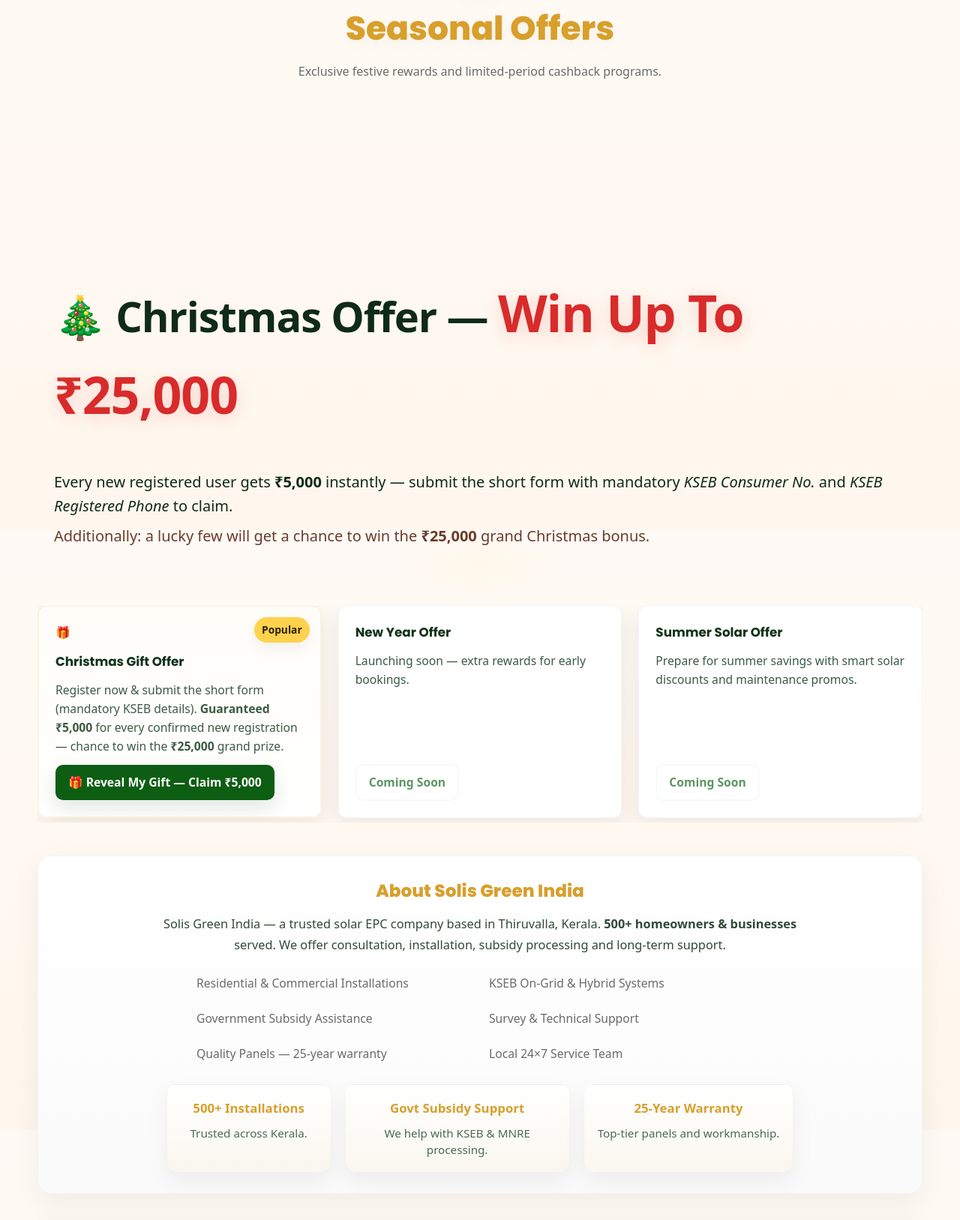
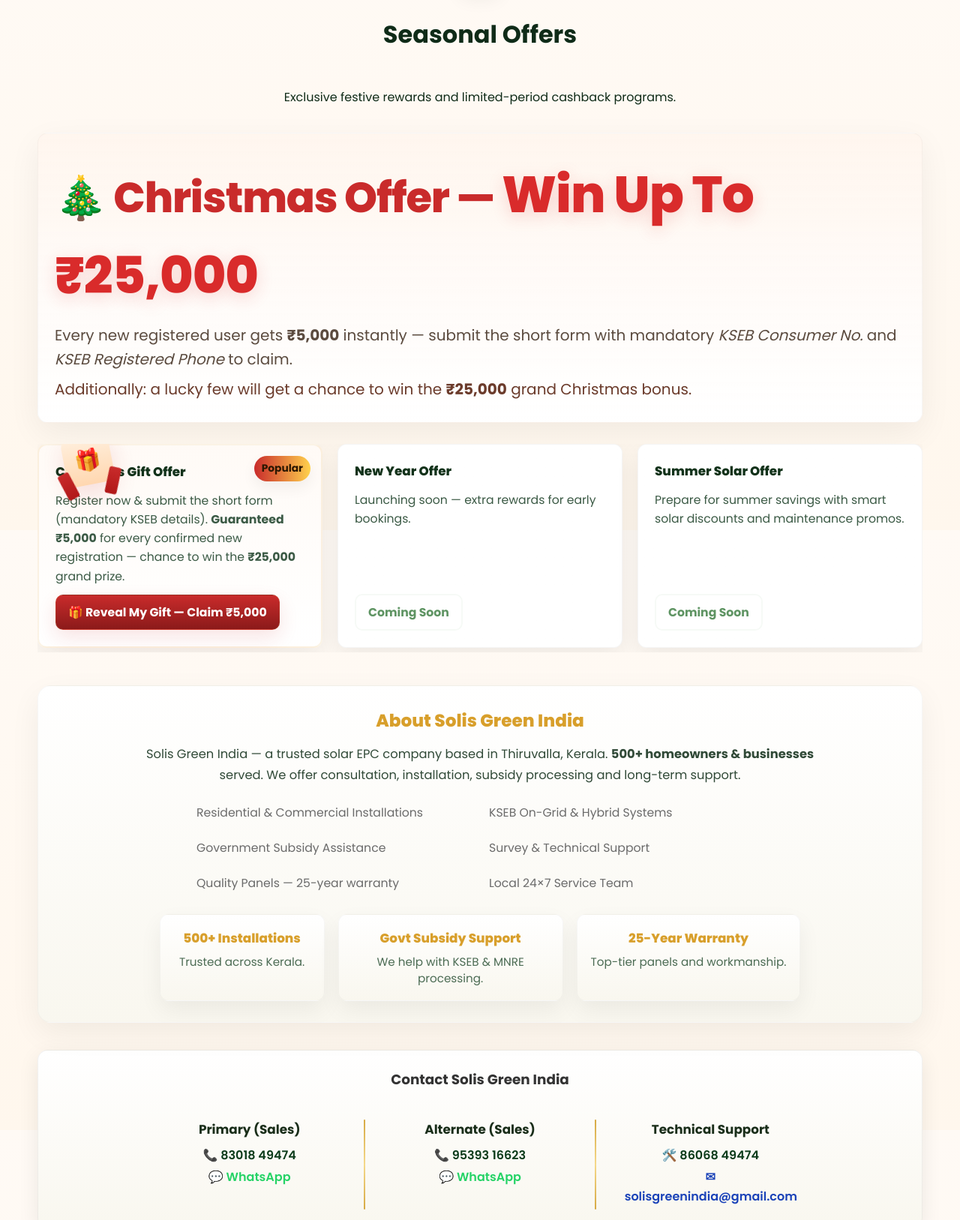
Before and after one commit to joshijacob/offers.solisgreenindia.in, a plain HTML site: page index.html in a window 1280 px wide. Shown: the part 93-1720 px from the top of the page at 75% size. Drawn offline with Linux system fonts and the light colour scheme.

Commit message:
Update offers.css

```diff
--- a/assets/css/offers.css
+++ b/assets/css/offers.css
@@ -1,32 +1,29 @@
 /* assets/css/offers.css
-   Gold & White Premium Offer Theme (full replacement)
-   - Soft gold gradient background
-   - White cards, elegant gold accents
-   - Improved typography (Poppins recommended)
-   - Wider cards, responsive carousel-friendly layout
-   - CTA styling, hover states, subtle confetti decoration
-   - Contact block with gold vertical dividers
+   Gold & White Premium + Christmas Animated Effects
+   - Snow animation (CSS)
+   - Sparkle canvas (JS-driven) styles
+   - Gift ribbon + animated gift box for highlight card
+   - Bigger hero typography (some overrides in index.html)
+   - Carousel-friendly layout and responsive rules
 */
 
-/* Include Poppins in <head> if not already:
-<link href="https://fonts.googleapis.com/css2?family=Poppins:wght@300;400;500;600;700;800&display=swap" rel="stylesheet">
-*/
-
+/* Root vars */
 :root{
   --max-width:1180px;
 
-  /* Background & accents */
-  --bg-top: #fffaf5;
-  --bg-bottom: #fff7ed;
+  --bg-top:#fffaf5;
+  --bg-bottom:#fff7ed;
   --hero-glow: rgba(255,213,77,0.07);
 
-  --accent-gold: #d89f2b;
-  --accent-gold-2: #ffd24d;
-  --accent-deep: #0d5e14; /* subtle green for CTA */
-  --muted: #6b6b6b;
-  --body-text: #0f2b18;
+  --accent-gold:#d89f2b;
+  --accent-red:#c92b2b;
+  --accent-gold-2:#ffd24d;
+  --accent-deep:#0d5e14;
 
-  --gap:22px;
+  --muted:#6b6b6b;
+  --body-text:#0f2b18;
+
+  --gap:20px;
   --radius-lg:16px;
   --radius-md:12px;
 
@@ -34,10 +31,10 @@
   --shadow-md: 0 10px 30px rgba(30,30,30,0.08);
 
   --ff-heading: "Poppins", system-ui, -apple-system, "Segoe UI", Roboto, Arial, "Noto Sans";
-  --ff-body: system-ui, -apple-system, "Segoe UI", Roboto, Arial, "Noto Sans";
+  --ff-body: var(--ff-heading);
 }
 
-/* Reset & base */
+/* Base reset */
 *{box-sizing:border-box}
 html,body{height:100%}
 body{
@@ -51,47 +48,90 @@
   background:
     radial-gradient(900px 380px at 50% 6%, var(--hero-glow), transparent 12%),
     linear-gradient(180deg, var(--bg-top) 0%, var(--bg-bottom) 100%);
+  overflow-x:hidden;
 }
 
-/* Container */
+/* container */
 .container{ max-width:var(--max-width); margin:0 auto; width:100%; }
 
-/* Header / hero */
-.offers-header{
-  text-align:center;
-  margin-bottom:22px;
-  display:flex;
-  flex-direction:column;
-  align-items:center;
-  gap:10px;
+/* header */
+.offers-header{ text-align:center; margin-bottom:18px; display:flex; flex-direction:column; align-items:center; gap:8px; }
+.brand{ display:inline-flex; gap:10px; align-items:center; text-decoration:none; }
+.brand-logo{ height:56px; width:auto; display:inline-block; border-radius:8px; padding:4px; background:#fff; box-shadow:0 8px 24px rgba(0,0,0,0.06); }
+
+/* hero banner */
+.hero-banner{
+  background: linear-gradient(180deg, rgba(255,245,238,0.9), #fff);
+  border-radius:14px;
+  padding:22px;
+  box-shadow:0 14px 44px rgba(0,0,0,0.06);
+  margin-bottom:28px;
+  position:relative;
+  overflow:visible;
+  border:1px solid rgba(0,0,0,0.03);
 }
-.brand{ display:inline-flex; gap:10px; align-items:center; text-decoration:none; }
-.brand-logo{ height:52px; width:auto; display:inline-block; border-radius:8px; padding:4px; background:#ffffff; box-shadow:0 8px 20px rgba(0,0,0,0.06); }
-.offers-title{
-  margin:6px 0 0;
-  font-family:var(--ff-heading);
-  font-weight:800;
-  font-size:clamp(26px,5vw,44px);
-  color:var(--accent-gold);
-  text-align:center;
-  text-shadow: 0 6px 18px rgba(0,0,0,0.04);
+.hero-title{ margin:0; font-family:var(--ff-heading); font-weight:800; color:var(--accent-red); }
+.hero-sub{ margin:8px 0 0; color:#5b4b3f; font-size:1rem; }
+
+/* sparkle canvas overlay (JS draws into it) */
+.sparkle-canvas{
+  position:fixed;
+  left:0;
+  top:0;
+  width:100vw;
+  height:100vh;
+  pointer-events:none;
+  z-index: 5;
+  mix-blend-mode: screen;
 }
-.offers-sub{ margin:0; color:var(--muted); max-width:920px; text-align:center; font-size:1rem; }
 
-/* =========== Offers carousel & cards =========== */
+/* snowy decoration layer (CSS snow) */
+.snow-layer{
+  position:fixed;
+  inset:0;
+  pointer-events:none;
+  z-index:3;
+  background-image:
+    radial-gradient(circle at 20% 10%, rgba(255,255,255,0.85) 0px, rgba(255,255,255,0.85) 2px, transparent 6px),
+    radial-gradient(circle at 80% 5%, rgba(255,255,255,0.85) 0px, rgba(255,255,255,0.85) 2px, transparent 6px);
+  opacity:0.08;
+}
+
+/* small animated snow via pseudo elements */
+@keyframes fall {
+  0%{ transform: translateY(-10vh) translateX(0) }
+  100%{ transform: translateY(110vh) translateX(40vw) }
+}
+.snow-layer::before, .snow-layer::after{
+  content:'';
+  position:absolute;
+  left:-10%;
+  top:-20%;
+  width:160%;
+  height:200%;
+  background-image: radial-gradient(white 2px, transparent 6px), radial-gradient(white 2px, transparent 6px);
+  background-size: 12px 12px, 18px 18px;
+  opacity:0.06;
+  animation: fall 30s linear infinite;
+  filter: blur(0.4px);
+}
+.snow-layer::after { left:-30%; top:-40%; opacity:0.04; animation-duration: 42s; animation-delay: -8s; }
+
+/* ========== Offers carousel & cards ========== */
 .offers-list{
   display:flex;
   gap:var(--gap);
-  margin:28px 0;
+  margin:12px 0 28px;
   align-items:stretch;
   overflow:hidden;
   scroll-snap-type:x mandatory;
   -webkit-overflow-scrolling:touch;
   padding-bottom:6px;
-  scrollbar-width:none;
+  z-index:2;
 }
 .offers-list::-webkit-scrollbar{ display:none; }
 
+/* card sizing */
 .offer-card{
   flex: 0 0 calc((100% - (var(--gap) * 2)) / 3);
   min-width: calc((100% - (var(--gap) * 2)) / 3);
@@ -110,179 +150,130 @@
   border:1px solid rgba(0,0,0,0.04);
   cursor:pointer;
 }
-.offer-card:hover{ transform:translateY(-10px); box-shadow:var(--shadow-lg); }
+.offer-card:hover{ transform:translateY(-8px); box-shadow:var(--shadow-lg); }
 
+/* highlight style (christmas) */
 .offer-card.highlight{
   border:2px solid rgba(216,159,43,0.12);
-  background: linear-gradient(180deg,#fffdf8,#ffffff);
+  background: linear-gradient(180deg,#fffaf6,#ffffff);
 }
 
-/* Badge */
+/* badge */
 .card-badge{
-  position:absolute;
-  right:14px;
-  top:14px;
-  background: var(--accent-gold-2);
-  color:#2b2000;
-  padding:6px 10px;
-  border-radius:999px;
-  font-weight:700;
-  font-size:0.86rem;
-  box-shadow:0 8px 20px rgba(0,0,0,0.06);
+  position:absolute; right:14px; top:14px;
+  background: linear-gradient(90deg, var(--accent-red), var(--accent-gold-2));
+  color:#2b1700; padding:6px 10px; border-radius:999px;
+  font-weight:700; font-size:0.86rem; box-shadow:0 8px 20px rgba(0,0,0,0.06);
 }
 
-/* Titles & desc */
-.offer-card h2{ margin:0; font-size:1.05rem; font-weight:700; font-family:var(--ff-heading); color:#12321a; }
+/* gift ribbon/gift box */
+.gift-ribbon{
+  position:absolute;
+  left:18px;
+  top:-20px;
+  width:96px;
+  height:96px;
+  pointer-events:none;
+  display:flex;
+  align-items:center;
+  justify-content:center;
+  transform: rotate(-8deg);
+  z-index:6;
+}
+.gift-box{
+  width:64px;
+  height:64px;
+  border-radius:10px;
+  background: linear-gradient(180deg,#ffefdd,#ffd7b0);
+  display:flex;
+  align-items:center;
+  justify-content:center;
+  font-size:28px;
+  box-shadow:0 12px 30px rgba(200,40,40,0.14);
+  animation: gift-bounce 3.2s ease-in-out infinite;
+}
+@keyframes gift-bounce {
+  0%{ transform: translateY(0) }
+  40%{ transform: translateY(-10px) rotate(-4deg) }
+  70%{ transform: translateY(-6px) rotate(-2deg) }
+  100%{ transform: translateY(0) }
+}
+/* ribbon tails (decorative) */
+.ribbon-left, .ribbon-right{
+  position:absolute;
+  bottom:6px;
+  width:16px;
+  height:36px;
+  background: linear-gradient(180deg,#c92b2b,#b01818);
+  border-radius:3px;
+  transform-origin: top center;
+}
+.ribbon-left{ left:4px; transform: rotate(-20deg); }
+.ribbon-right{ right:4px; transform: rotate(20deg); }
+
+/* title & desc */
+.offer-card h2{ margin:0; font-family:var(--ff-heading); font-weight:800; font-size:1.05rem; color:#12321a; }
 .card-desc{ margin:0; color:#3b5a45; font-size:0.98rem; line-height:1.6; }
 
-/* Actions & buttons */
+/* actions & buttons */
 .card-actions{ margin-top:auto; display:flex; gap:12px; align-items:center; }
-
 .btn{
   display:inline-flex; align-items:center; justify-content:center;
   padding:10px 16px; border-radius:10px; font-weight:700; text-decoration:none;
   cursor:pointer; font-size:0.98rem;
 }
 .btn-primary{
-  background: linear-gradient(180deg, var(--accent-deep), #0c5e11);
-  color:#fff; border:1px solid rgba(0,0,0,0.06);
-  box-shadow: 0 10px 26px rgba(12,60,18,0.12);
+  background: linear-gradient(180deg, var(--accent-red), #8b1a1a);
+  color:#fff; border:1px solid rgba(255,190,80,0.12);
+  box-shadow: 0 10px 26px rgba(200,30,30,0.12);
   transition: transform 160ms ease, box-shadow 160ms ease, border-color 160ms ease;
 }
-.btn-primary:hover{
-  transform:translateY(-3px);
-  box-shadow: 0 18px 40px rgba(12,60,18,0.16);
-  border-color: rgba(216,159,43,0.18);
-  outline: 2px solid rgba(216,159,43,0.05);
-}
+.btn-primary:hover{ transform:translateY(-3px); box-shadow:0 18px 40px rgba(200,30,30,0.2); border-color: rgba(255,190,80,0.28); }
 .btn-outline{ background:transparent; color:var(--accent-deep); border:2px solid rgba(31,122,31,0.06); }
 .btn-outline.disabled{ opacity:0.66; pointer-events:none; }
 
-/* =========== Company intro =========== */
-.company-intro{
-  margin-top:44px;
-  padding:28px;
-  background: linear-gradient(180deg, rgba(255,255,255,0.98), rgba(250,250,250,0.98));
-  border-radius:18px;
-  box-shadow:0 14px 40px rgba(0,0,0,0.06);
-  border:1px solid rgba(0,0,0,0.03);
-  color:#183a24;
-}
-.company-intro h2{
-  text-align:center; color:var(--accent-gold); font-family:var(--ff-heading); margin:0 0 12px;
-  font-weight:800; font-size:1.45rem;
-}
+/* company intro */
+.company-intro{ margin-top:44px; padding:28px; background: linear-gradient(180deg,#fff,#f9f7ef); border-radius:18px; box-shadow:0 14px 40px rgba(0,0,0,0.06); border:1px solid rgba(0,0,0,0.03); color:#183a24; }
+.company-intro h2{ text-align:center; color:var(--accent-gold); font-family:var(--ff-heading); margin:0 0 12px; font-weight:800; font-size:1.45rem; }
 .intro-text{ text-align:center; color:#314a38; margin:0 auto 18px; max-width:900px; line-height:1.7; font-size:1.02rem; }
 .intro-list{ list-style:none; padding:0; margin:0 auto; max-width:780px; display:flex; flex-wrap:wrap; gap:10px 24px; justify-content:center; }
 .intro-list li{ color:var(--muted); width:calc(50% - 24px); min-width:220px; text-align:left; padding:6px 0; font-size:0.98rem; }
 
-/* Feature boxes */
+/* features */
 .features-grid{ display:flex; gap:18px; margin-top:22px; justify-content:center; flex-wrap:wrap; }
-.feature-box{
-  min-width:220px; max-width:300px; background: linear-gradient(180deg,#fff,#f9f7ef);
-  padding:18px; border-radius:12px; text-align:center; box-shadow:0 12px 30px rgba(0,0,0,0.06); border:1px solid rgba(0,0,0,0.03);
-}
+.feature-box{ min-width:220px; max-width:300px; background: linear-gradient(180deg,#fff,#f9f7ef); padding:18px; border-radius:12px; text-align:center; box-shadow:0 12px 30px rgba(0,0,0,0.06); border:1px solid rgba(0,0,0,0.03); }
 .feature-box h3{ margin:0 0 8px; color:var(--accent-gold); font-size:1.05rem; font-weight:800; }
 .feature-box p{ margin:0; color:#4b6b53; font-size:0.95rem; line-height:1.45; }
 
-/* =========== Contact block (high visibility) =========== */
-.contact-block{ margin-top:36px; }
-.contact-inner{
-  background: linear-gradient(180deg,#fff,#f9f7ef);
-  padding:24px;
-  border-radius:14px;
-  display:flex;
-  flex-wrap:wrap;
-  gap:26px;
-  justify-content:center;
-  box-shadow:0 8px 28px rgba(0,0,0,0.08);
-  border:1px solid rgba(0,0,0,0.05);
-}
-.contact-inner h3{
-  margin:0;
-  color:#333333 !important;
-  font-size:1.15rem;
-  font-weight:700;
-  text-align:center;
-  width:100%;
-}
+/* contact block with gold dividers */
+.contact-block{ margin-top:36px; z-index:2; }
+.contact-inner{ background: linear-gradient(180deg,#fff,#f9f7ef); padding:24px; border-radius:14px; display:flex; flex-wrap:wrap; gap:26px; justify-content:center; box-shadow:0 8px 28px rgba(0,0,0,0.08); border:1px solid rgba(0,0,0,0.05); }
+.contact-inner h3{ margin:0; color:#333333 !important; font-size:1.15rem; font-weight:700; text-align:center; width:100%; }
 
-/* FIX: Proper 3-column layout */
-.contact-row {
-  display: flex;
-  justify-content: center;
-  align-items: stretch;
-  gap: 0;
-  width: 100%;
-  max-width: 900px;
-  margin: 12px auto 0;
-  flex-wrap: nowrap;
-}
-
-.contact-row.with-dividers {
-  justify-content: center;
-  align-items: stretch;
-}
-
-/* columns */
-.contact-column{
-  padding: 0 28px;
-  flex: 1;
-  min-width: 240px;
-  text-align: center;
-}
-.contact-column strong{
-  display:block;
-  font-size:1.05rem;
-  margin-bottom:8px;
-  color:#1a2e1a;
-  font-weight:700;
-}
-.contact-column a{
-  display:block;
-  font-size:1rem;
-  margin:4px 0;
-  color:#0b3b1a;
-  font-weight:600;
-  text-decoration:none;
-}
+/* contact row & columns */
+.contact-row { display:flex; justify-content:center; align-items:stretch; gap:0; width:100%; max-width:900px; margin:12px auto 0; flex-wrap:nowrap; }
+.contact-row.with-dividers .contact-column{ padding:0 28px; flex:1; min-width:240px; text-align:center; }
+.contact-column strong{ display:block; font-size:1.05rem; margin-bottom:8px; color:#1a2e1a; font-weight:700; }
+.contact-column a{ display:block; font-size:1rem; margin:4px 0; color:#0b3b1a; font-weight:600; text-decoration:none; }
 .contact-column a.whatsapp{ color:#25D366 !important; }
 .contact-column a.email{ color:#1a42b8 !important; }
 
-/* Elegant gold vertical line */
-.contact-row.with-dividers .divider {
-  width: 2px;
-  background: linear-gradient(180deg, #d6a944, #f5d98b, #d6a944);
-  margin: 0 10px;
-  border-radius: 50px;
-}
+/* gold vertical divider */
+.contact-row.with-dividers .divider{ width:2px; background: linear-gradient(180deg,#d6a944,#f5d98b,#d6a944); margin:0 10px; border-radius:50px; }
 
-/* Footer */
+/* footer */
 .offers-footer{ margin-top:36px; text-align:center; color:#374235; font-size:0.95rem; }
 
-/* Animations */
-@keyframes fadeUp { from { opacity:0; transform: translateY(8px);} to {opacity:1; transform:none;} }
-.offer-card, .company-intro, .feature-box { animation: fadeUp 520ms ease both; }
+/* animations */
+@keyframes fadeUp{ from{ opacity:0; transform: translateY(8px);} to{ opacity:1; transform:none; } }
+@keyframes pulseStar{ 0%{ transform: scale(0.9); opacity:0.85 } 50%{ transform:scale(1.25); opacity:1 } 100%{ transform:scale(0.9); opacity:0.85 } }
+.offer-card, .company-intro, .feature-box{ animation: fadeUp 520ms ease both; }
 .offers-list .offer-card:nth-child(1){ animation-delay: 0s; }
 .offers-list .offer-card:nth-child(2){ animation-delay: 80ms; }
 .offers-list .offer-card:nth-child(3){ animation-delay: 160ms; }
 
-/* Confetti decorative strip (optional) */
-.hero-confetti{ position:absolute; left:50%; top:72px; transform:translateX(-50%); width:640px; height:60px; pointer-events:none; opacity:0.14;
-  background-image:
-    radial-gradient(circle at 10% 30%, rgba(216,159,43,0.95) 2px, transparent 3px),
-    radial-gradient(circle at 30% 50%, rgba(255,255,255,0.85) 2px, transparent 3px),
-    radial-gradient(circle at 50% 20%, rgba(216,159,43,0.95) 2px, transparent 3px),
-    radial-gradient(circle at 70% 60%, rgba(255,255,255,0.8) 2px, transparent 3px),
-    radial-gradient(circle at 90% 35%, rgba(216,159,43,0.95) 2px, transparent 3px); filter: blur(1px); mix-blend-mode:screen;
-}
-
-/* Responsive tweaks */
-@media (max-width:1000px){
-  .offer-card{ flex: 0 0 calc((100% - var(--gap)) / 2); min-width: calc((100% - var(--gap)) / 2); max-width: calc((100% - var(--gap)) / 2); }
-  .intro-list li{ width:calc(50% - 20px); }
-  .contact-row { max-width: 100%; }
-}
+/* responsive */
+@media (max-width:1000px){ .offer-card{ flex:0 0 calc((100% - var(--gap)) / 2); min-width: calc((100% - var(--gap)) / 2); max-width: calc((100% - var(--gap)) / 2); } .intro-list li{ width:calc(50% - 20px); } .contact-row { max-width:100%; } }
 @media (max-width:720px){
   body{ padding:18px 12px; }
   .offers-list{ display:block; overflow:visible; gap:16px; }
@@ -290,15 +281,14 @@
   .intro-list{ flex-direction:column; align-items:flex-start; }
   .intro-list li{ width:100%; }
   .brand-logo{ height:46px; }
-  .offers-title{ font-size:24px; }
-  /* hide dividers on small screens */
-  .contact-row.with-dividers .divider { display: none; }
-  .contact-row { flex-direction: column; gap: 18px; align-items: center; }
+  .offers-title{ font-size:22px; }
+  .contact-row.with-dividers .divider{ display:none; }
+  .contact-row{ flex-direction:column; gap:18px; align-items:center; }
 }
 
-/* Accessibility */
-.offer-card:focus{ outline: 3px solid rgba(216,159,43,0.12); transform: translateY(-6px); }
+/* accessibility */
+.offer-card:focus{ outline:3px solid rgba(216,159,43,0.12); transform: translateY(-6px); }
 
-/* Utilities */
+/* utilities */
 .text-center{text-align:center}
 .hidden{ display:none !important; }
```
